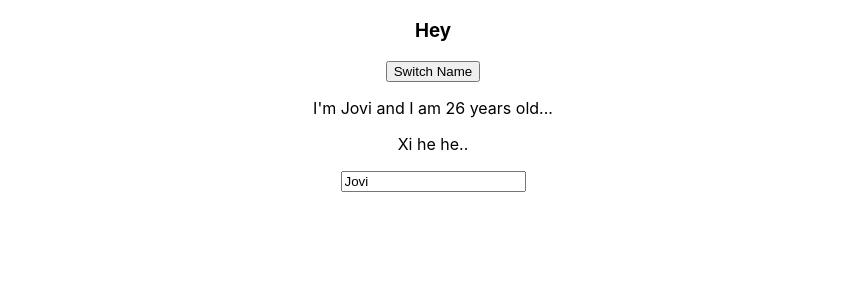
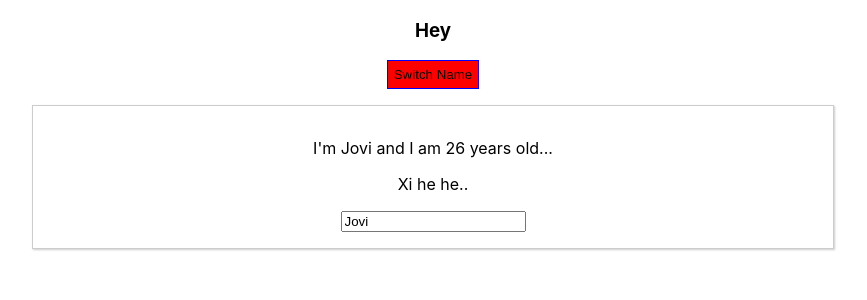
Before and after one commit to rollschild/react, a React (Create React App) app: page / in a window 1280 px wide. Shown: the top 300 px of the page, without its empty margins (207-1074 px from the left). Built offline with nearby package versions, Linux system fonts and the light colour scheme.

Commit message:
simple styling

```diff
--- a/src/App.js
+++ b/src/App.js
@@ -36,10 +36,24 @@ class App extends Component {
   };
 
   render() {
+    const appStyle = {
+      backgroundColor: 'white',
+    };
+
+    const buttonStyle = {
+      backgroundColor: 'red',
+      font: 'inconsolata',
+      padding: '6px',
+      border: '1px solid blue',
+      cursor: 'pointer',
+    };
+
     return (
-      <div className="App">
+      <div className="App" style={appStyle}>
         <h3>Hey</h3>
-        <button onClick={this.switchNameHandler.bind(this, 'Guangchu')}>
+        <button
+          onClick={this.switchNameHandler.bind(this, 'Guangchu')}
+          style={buttonStyle}>
           Switch Name
         </button>
         <Person
--- /dev/null
+++ b/src/Person/Person.css
@@ -0,0 +1,8 @@
+.person {
+  width: 60%;
+  margin: 16px auto;
+  border: 1px solid #ccc;
+  box-shadow: 1px 1px 2px #ccc;
+  padding: 16px;
+  text-align: center;
+}
--- a/src/Person/Person.js
+++ b/src/Person/Person.js
@@ -1,9 +1,10 @@
 import React from 'react';
+import './Person.css';
 
 // ES6
 const person = props => {
   return (
-    <div>
+    <div className="person">
       <p onClick={props.click}>
         I'm {props.name} and I am {props.age} years old...
       </p>
```
